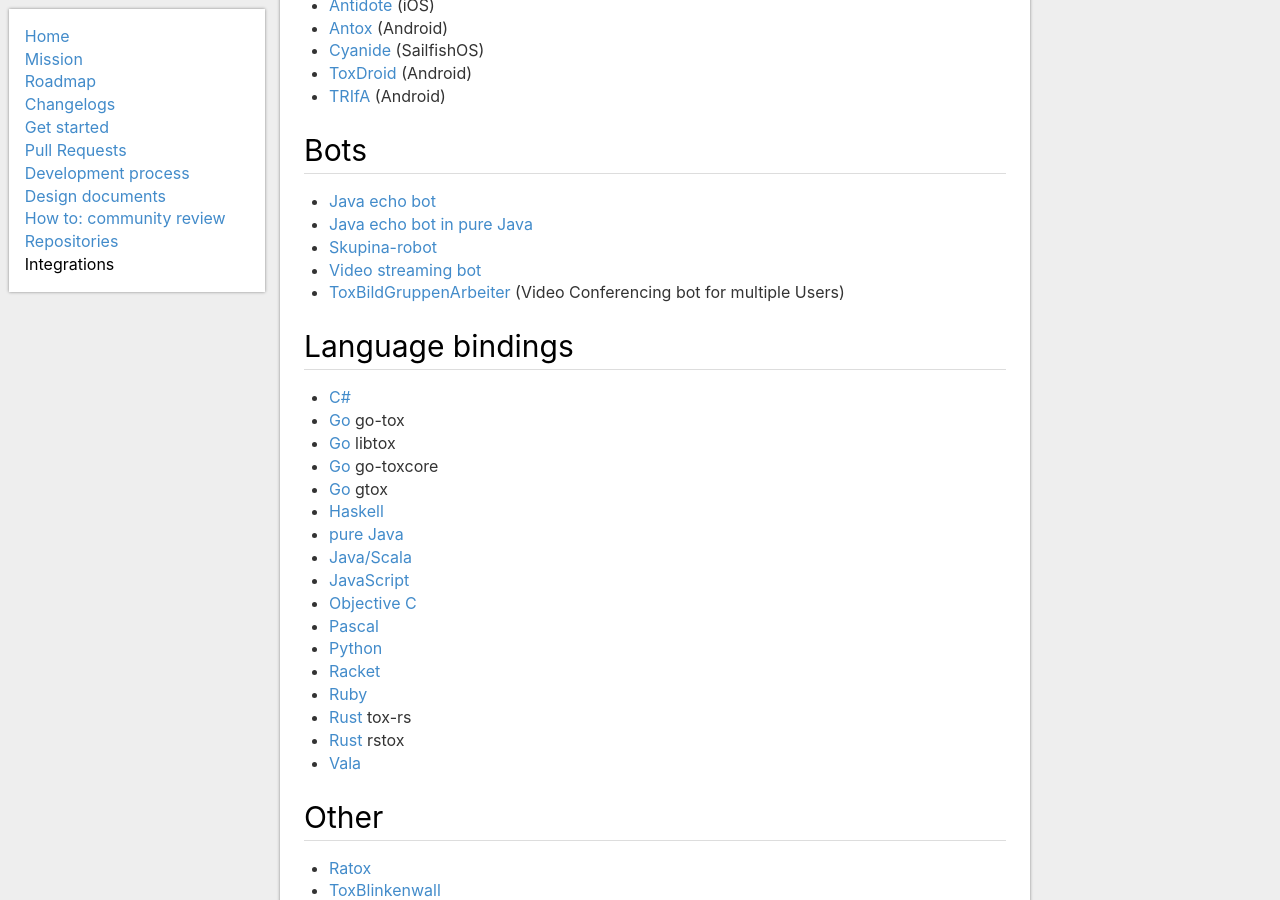
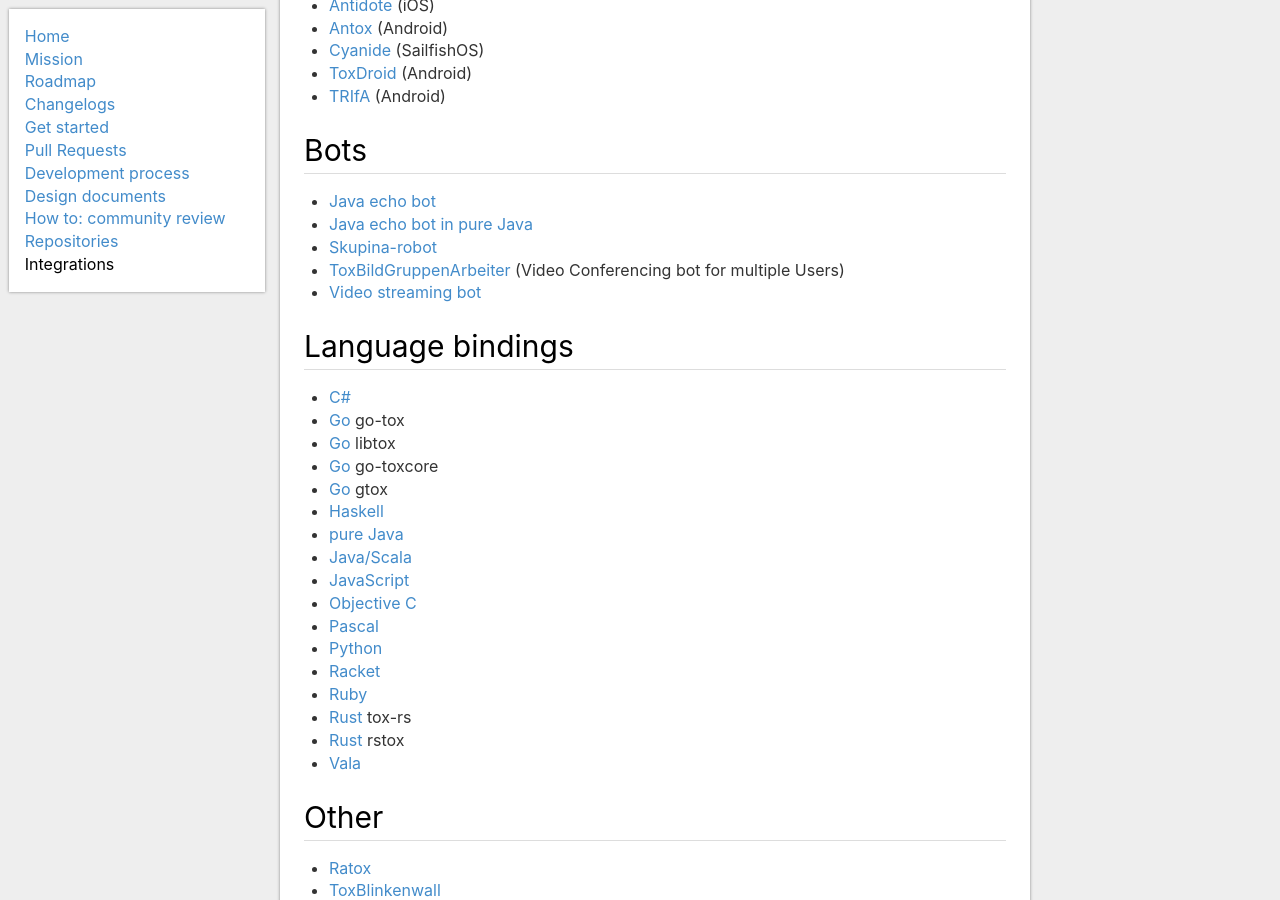
Before and after one commit to TokTok/website, a Jekyll site: the page built from toktok/integrations.md, in a window 1280 px wide and 900 px high, scrolled down 561 px. Built offline with Jekyll 4.4.1, drawn with Linux system fonts in a browser that asks for light colours.

Commit message:
sort alphabetically

```diff
--- a/toktok/integrations.md
+++ b/toktok/integrations.md
@@ -36,8 +36,8 @@ yourself to this page.
 *   [Java echo bot](https://github.com/TokTok/echobot-jvm)
 *   [Java echo bot in pure Java](https://github.com/zoff99/java_toxclient_example)
 *   [Skupina-robot](https://github.com/zoff99/skupina-robot)
+*   [ToxBildGruppenArbeiter](https://github.com/zoff99/ToxBildGruppenArbeiter) (Video Conferencing bot for multiple Users)
 *   [Video streaming bot](https://github.com/TokTok/streambot-jvm)
-*   [ToxBildGruppenArbeiter](https://github.com/zoff99/ToxBildGruppenArbeiter) (Video Conferencing bot for multiple Users)
 
 # Language bindings
 
```
